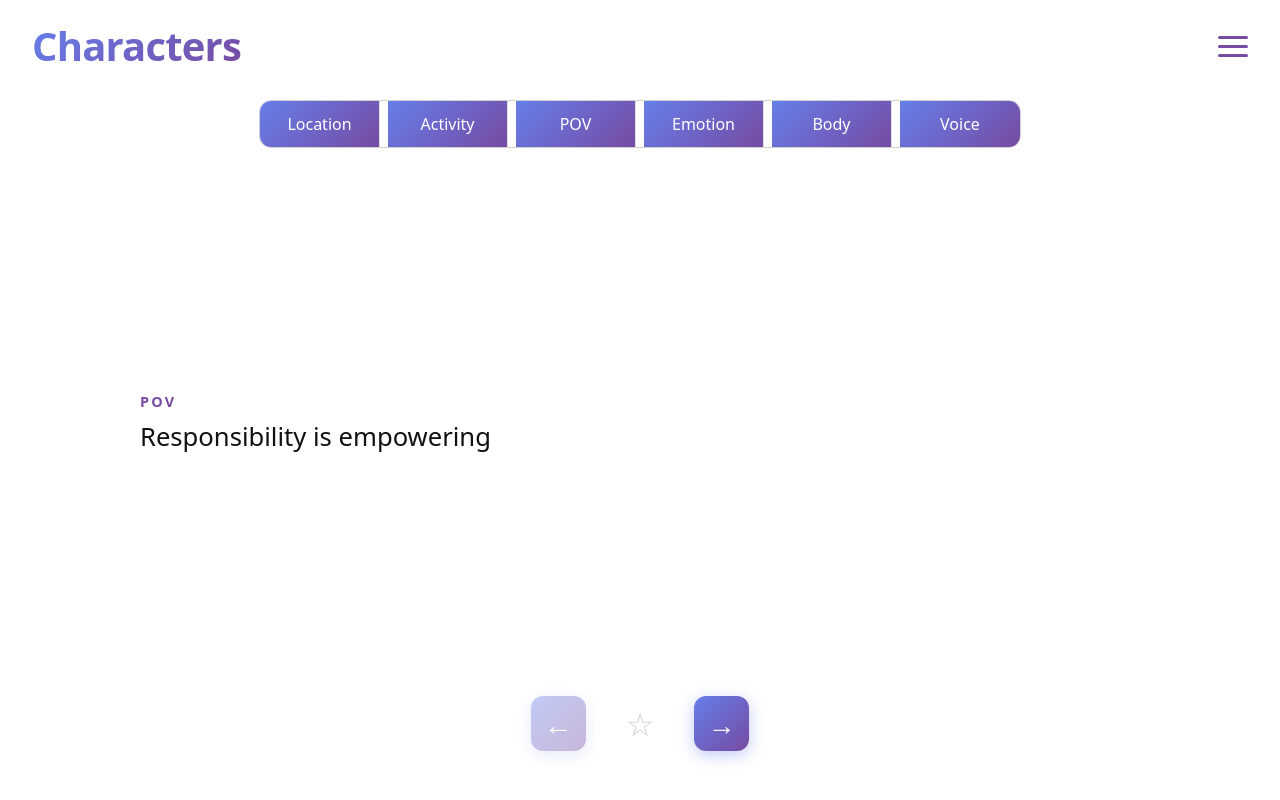
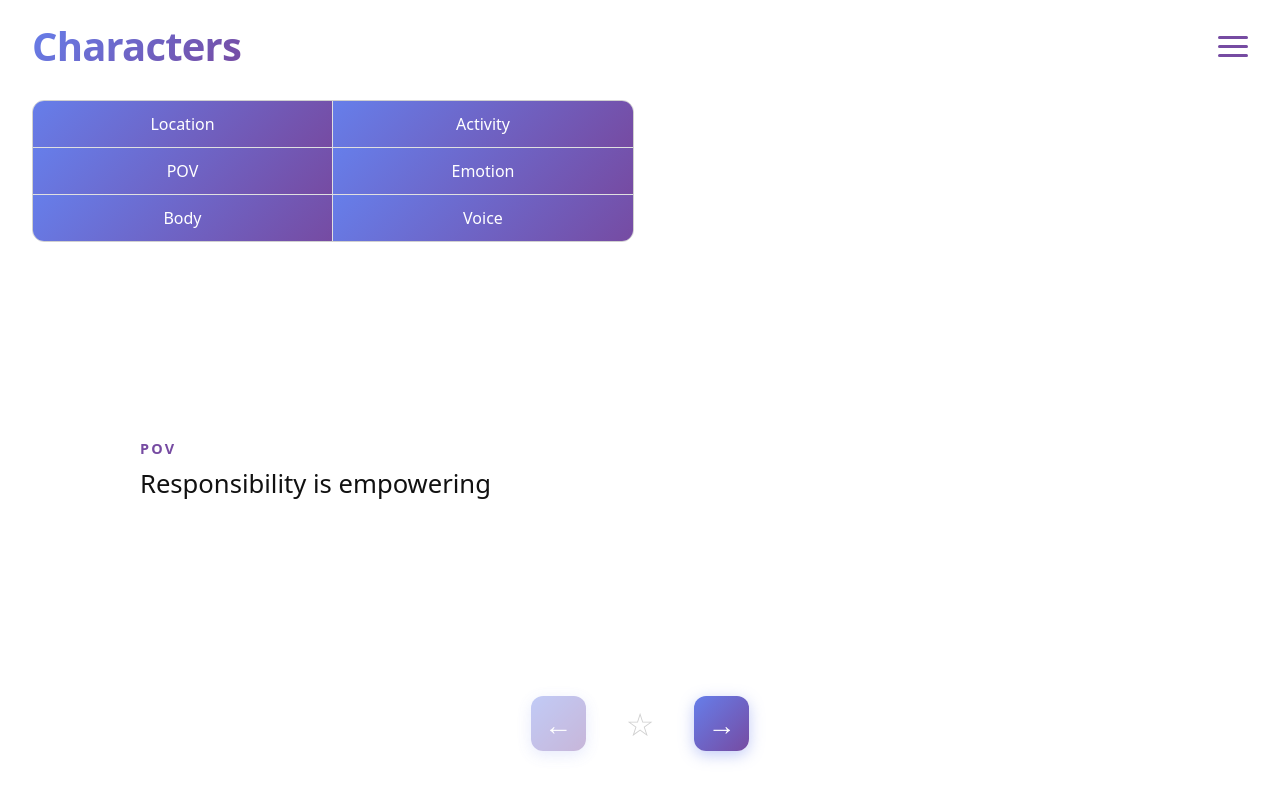
Before and after one commit to davidsteinberg/characters, a React (Vite) app: page / in a window 1280 px wide. Built offline with nearby package versions, Linux system fonts and the light colour scheme.

Commit message:
Toggle buttons fill space

```diff
--- a/src/App.css
+++ b/src/App.css
@@ -151,16 +151,31 @@ h1 {
 
 .button-group {
   display: flex;
-  flex-wrap: wrap;
+  flex-direction: column;
   justify-content: center;
-  gap: 0.5rem;
+  gap: 0;
   border: 1px solid #d0d0d0;
   border-radius: 12px;
   overflow: hidden;
   background: #fff;
-  align-self: center;
+  align-self: stretch;
+  width: 100%;
+  max-width: 600px;
   flex-shrink: 0;
   margin-top: 1rem;
+}
+
+.button-row {
+  display: flex;
+  flex-direction: row;
+  width: 100%;
+  gap: 0;
+  border: none;
+  border-bottom: 1px solid #e0e0e0;
+}
+
+.button-row:last-child {
+  border-bottom: none;
 }
 
 .group-btn {
@@ -173,11 +188,11 @@ h1 {
   font-weight: 400;
   font-size: 1rem;
   transition: all 0.2s ease;
-  flex: 1;
-  min-width: 120px;
+  flex: 1 1 50%;
+  min-width: 0;
 }
 
-.group-btn:last-child {
+.group-btn:nth-child(2) {
   border-right: none;
 }
 
@@ -309,6 +324,10 @@ body.dark-mode {
 .dark-mode .button-group {
   background: #2a2a2a;
   border-color: #444;
+}
+
+.dark-mode .button-row {
+  border-bottom-color: #444;
 }
 
 .dark-mode .group-btn {
--- a/src/App.tsx
+++ b/src/App.tsx
@@ -375,6 +375,7 @@ function App() {
       {viewMode === 'browse' ? (
         <>
           <div className="button-group">
+            <div className="button-row">
               <button
                 className={`group-btn ${selectedCategories.locations ? 'active' : ''}`}
                 onClick={() => toggleCategory('locations')}
@@ -387,6 +388,8 @@ function App() {
               >
                 Activity
               </button>
+            </div>
+            <div className="button-row">
               <button
                 className={`group-btn ${selectedCategories.philosophy ? 'active' : ''}`}
                 onClick={() => toggleCategory('philosophy')}
@@ -399,6 +402,8 @@ function App() {
               >
                 Emotion
               </button>
+            </div>
+            <div className="button-row">
               <button
                 className={`group-btn ${selectedCategories.physical ? 'active' : ''}`}
                 onClick={() => toggleCategory('physical')}
@@ -411,6 +416,7 @@ function App() {
               >
                 Voice
               </button>
+            </div>
           </div>
 
           {character && (
```
Lines whose indentation alone changed are shown as unchanged.
